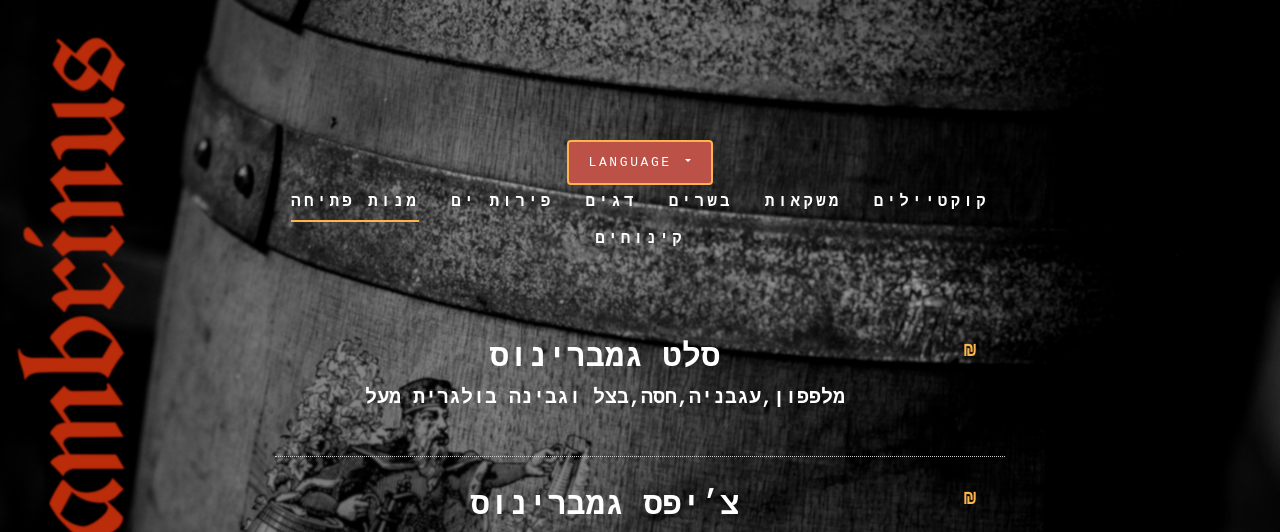
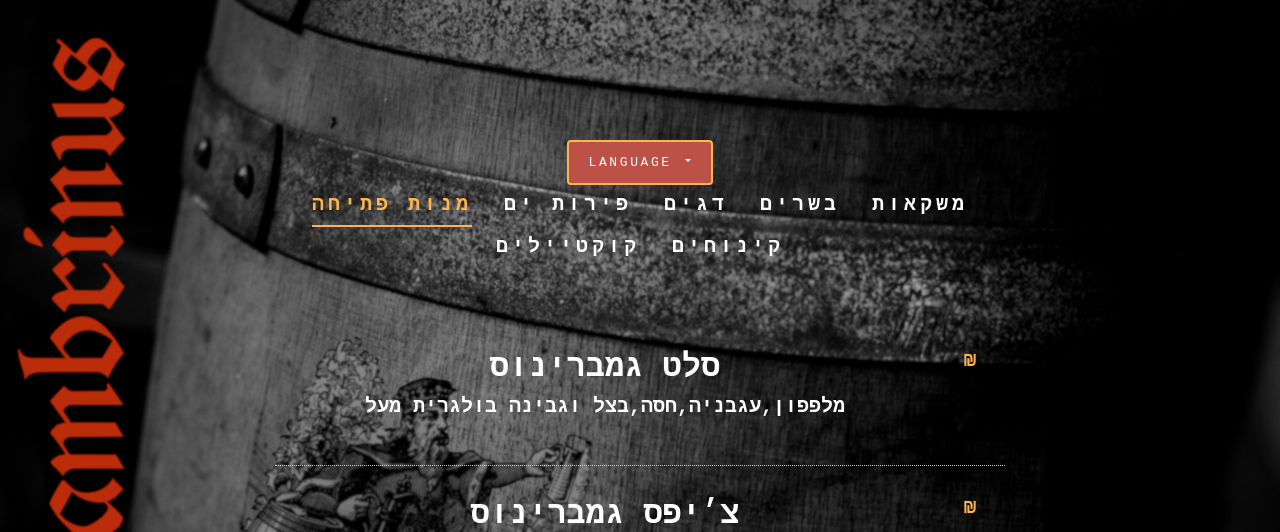
Before and after one commit to kartowka/Gambrinus-Menu, a Node server app: template src/views/menu-hebrew.ejs in a window 1280 px wide. Shown: the top 532 px of the page. Run offline with Node 20, Linux system fonts and the light colour scheme; the template is opened without the code that fills it, so the values that code supplies are empty; some libraries are stand-ins or nearby versions; some web fonts are replaced.

Commit message:
font size increased -> top level menu tabs,color changed to orange

```diff
--- a/src/assets/css/style.css
+++ b/src/assets/css/style.css
@@ -404,7 +404,7 @@
 .site-tab-nav li a {
   background: none;
   color: #fff;
-  font-size: 16px;
+  font-size: 20px;
   text-transform: uppercase;
   letter-spacing: .2em;
   border-bottom: 2px solid transparent;
@@ -414,7 +414,7 @@
 }
 
 .site-tab-nav li a.active {
-  color: white;
+  color: #fdb44b;
   background: none;
   border-bottom: 2px solid #fdb44b;
 }
```
